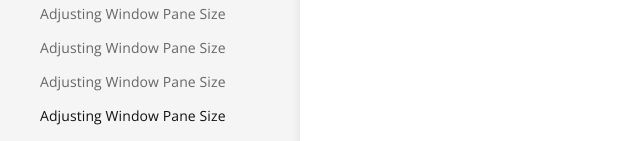
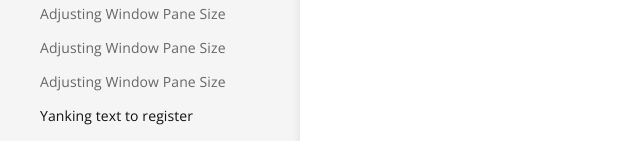
Before and after one commit to acm-uiuc/til, a Jekyll site: the page built from _til/vim/yanking-text-to-register.md, in a window 1280 px wide and 900 px high, scrolled down 14143 px. Shown: the part 756-897 px from the top of the window, without its empty margins (0-640 px from the left). Built offline with Jekyll 4.4.1, drawn with Linux system fonts in a browser that asks for light colours; some of the changed text lies outside the part shown.

Commit message:
Update yanking-text-to-register.md

```diff
--- a/_til/vim/yanking-text-to-register.md
+++ b/_til/vim/yanking-text-to-register.md
@@ -1,8 +1,7 @@
 ---
-title: Adjusting Window Pane Size
+title: Yanking text to register
 category: vim
 ---
-# Yanking text to register
 
 Yanking and deleting text will save the text to the same unnamed register. Every
 time you delete a word, your yanked word will be overwritten. This caused me
```
